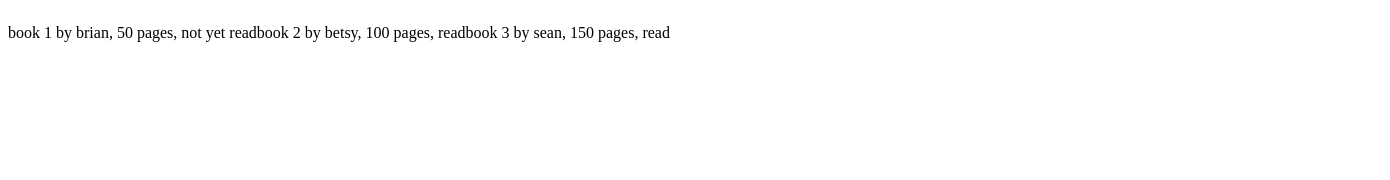
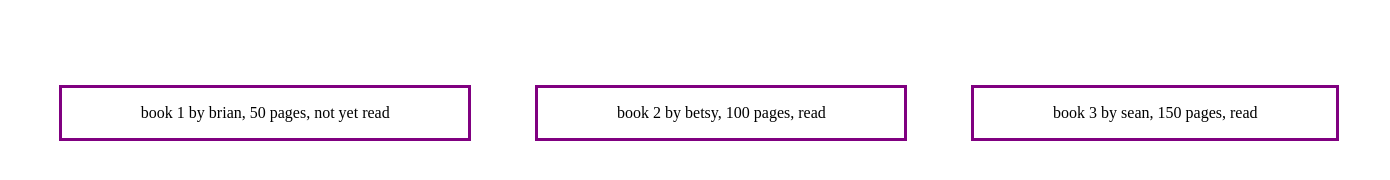
Before and after one commit to brian-baugher/odin-library, a plain HTML site: page index.html in a window 1280 px wide. Shown: the whole page, 1390 px wide, since content can reach past the window. Drawn offline with Linux system fonts and the light colour scheme.

Commit message:
add book element styling to display nicely

```diff
--- a/style.css
+++ b/style.css
@@ -10,4 +10,17 @@ body{
     flex-wrap: wrap;
     width: 100%;
     height: 100%;
+    gap: 5%;
+    padding: 4%;
+    justify-content: center;
+    align-items: center;
 }
+
+.book{
+    display: flex;
+    flex-direction: column;
+    flex: 1 0 auto;
+    border: solid purple;
+    text-align: center;
+    margin: 2% 0;
+}
```
